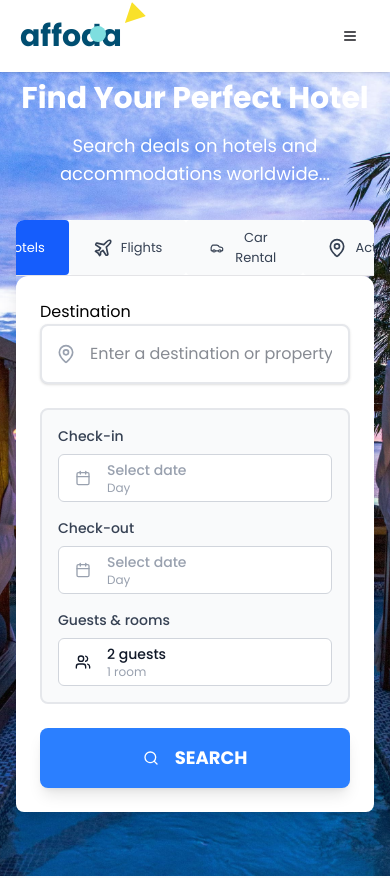
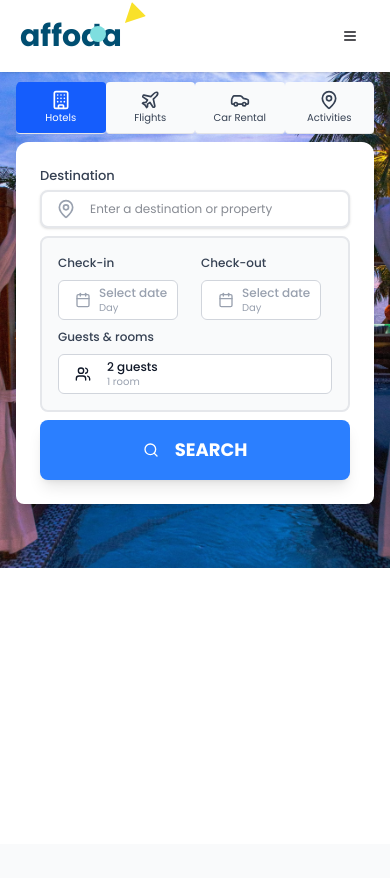
Before and after one commit to Neeraj-gagat/Affoda-frontend, a Next.js app: page / in a window 390 px wide. Shown: the top 878 px of the page. Built offline with nearby package versions, Linux system fonts and the light colour scheme.

Commit message:
hero fixed

```diff
--- a/components/BookingForm.tsx
+++ b/components/BookingForm.tsx
@@ -37,7 +37,7 @@ const BookingForm = () => {
   };
 
   return (
-    <form onSubmit={handleSearch} className="space-y-6">
+    <form onSubmit={handleSearch} className="space-y-2 md:space-y-4">
       {/* Destination */}
       <div className="relative">
         <div className="relative">
@@ -47,32 +47,33 @@ const BookingForm = () => {
             placeholder="Enter a destination or property"
             value={destination}
             onChange={(e) => setDestination(e.target.value)}
-            className="w-full pl-12 pr-4 py-4 text-base text-gray-900 border-2 border-gray-200 rounded-lg focus:outline-none focus:ring-2 focus:ring-blue-500 focus:border-blue-500 bg-white shadow-sm"
+            className="w-full pl-12 pr-4 py-2 md:py-4 text-[12px] md:text-[15px] text-gray-900 border-2 border-gray-200 rounded-lg focus:outline-none focus:ring-2 focus:ring-blue-500 focus:border-blue-500 bg-white shadow-sm"
           />
         </div>
       </div>
 
       {/* Date Range and Guests Container */}
       <div className="bg-gray-50 p-4 rounded-lg border-2 border-gray-200">
-        <div className="grid grid-cols-1 md:grid-cols-3 gap-4">
+        <div className="grid grid-cols-1 md:grid-cols-2 gap-2">
           {/* Check-in Date */}
+          <div className='grid md:flex grid-cols-2 md:flex-row gap-3 '>
           <div>
-            <label className="block text-sm font-medium text-gray-700 mb-2">Check-in</label>
+            <label className="block text-[12px] md:text-[15px] font-medium text-gray-700 mb-2">Check-in</label>
             <Popover>
               <PopoverTrigger asChild>
                 <Button
                   variant="outline"
                   className={cn(
-                    "w-full justify-start text-left h-12 text-gray-900 font-normal bg-white border-gray-300 hover:border-blue-500",
+                    "w-30 md:w-[225px] justify-start text-left h-10 md:h-12 text-gray-900 font-normal bg-white border-gray-300 hover:border-blue-500",
                     !dateRange?.from && "text-gray-400"
                   )}
                 >
-                  <CalendarIcon className="mr-2 h-4 w-4" />
+                  <CalendarIcon className="mr-0 md:mr-2 h-4 w-4" />
                   <div className="flex flex-col items-start">
-                    <span className="text-sm font-medium">
+                    <span className="text-[12px] md:text-[14px] font-medium">
                       {dateRange?.from ? format(dateRange.from, "dd MMM yyyy") : "Select date"}
                     </span>
-                    <span className="text-xs text-gray-400">
+                    <span className="text-[10px] md:text-[12px] text-gray-400">
                       {dateRange?.from ? format(dateRange.from, "EEEE") : "Day"}
                     </span>
                   </div>
@@ -93,22 +94,22 @@ const BookingForm = () => {
 
           {/* Check-out Date */}
           <div>
-            <label className="block text-sm font-medium text-gray-700 mb-2">Check-out</label>
+            <label className="block text-[12px] md:text-[15px] font-medium text-gray-700 mb-2">Check-out</label>
             <Popover>
               <PopoverTrigger asChild>
                 <Button
                   variant="outline"
                   className={cn(
-                    "w-full justify-start text-left h-12 text-gray-900 font-normal bg-white border-gray-300 hover:border-blue-500",
+                    "w-30 md:w-[225px] justify-start text-left h-10 md:h-12 text-gray-900 font-normal bg-white border-gray-300 hover:border-blue-500",
                     !dateRange?.to && "text-gray-400"
                   )}
                 >
-                  <CalendarIcon className="mr-2 h-4 w-4" />
+                  <CalendarIcon className="mr-0 md:mr-2 h-4 w-4" />
                   <div className="flex flex-col items-start">
-                    <span className="text-sm font-medium">
+                    <span className="text-[12px] md:text-[14px] font-medium">
                       {dateRange?.to ? format(dateRange.to, "dd MMM yyyy") : "Select date"}
                     </span>
-                    <span className="text-xs text-gray-400">
+                    <span className="text-[10px] md:text-[12px] text-gray-400">
                       {dateRange?.to ? format(dateRange.to, "EEEE") : "Day"}
                     </span>
                   </div>
@@ -126,22 +127,24 @@ const BookingForm = () => {
               </PopoverContent>
             </Popover>
           </div>
+          </div>
+
 
           {/* Guests */}
           <div>
-            <label className="block text-sm font-medium text-gray-700 mb-2">Guests & rooms</label>
+            <label className="block text-[12px] md:text-[15px] font-medium text-gray-700 mb-2">Guests & rooms</label>
             <Popover open={isGuestPopoverOpen} onOpenChange={setIsGuestPopoverOpen}>
               <PopoverTrigger asChild>
                 <Button
                   variant="outline"
-                  className="w-full justify-start text-left text-gray-900 h-12 font-normal bg-white border-gray-300 hover:border-blue-500"
+                  className="w-full justify-start text-left text-gray-900 h-10 md:h-12 font-normal bg-white border-gray-300 hover:border-blue-500"
                 >
                   <Users className="mr-2 h-4 w-4" />
                   <div className="flex flex-col items-start">
-                    <span className="text-sm font-medium">
+                    <span className="text-[12px] md:text-[14px] font-medium">
                       {adults + children} guests
                     </span>
-                    <span className="text-xs text-gray-400">
+                    <span className="text-[10px] md:text-[12px] text-gray-400">
                       {rooms} room{rooms > 1 ? 's' : ''}
                     </span>
                   </div>
--- a/components/BookingTabs.tsx
+++ b/components/BookingTabs.tsx
@@ -1,6 +1,6 @@
 "use client"
 import React, { useState } from 'react';
-import { Badge } from '@/components/ui/badge';
+// import { Badge } from '@/components/ui/badge';
 import {
   Building,
   Plane,
@@ -22,22 +22,22 @@ const BookingTabs = () => {
   return (
     <div className="bg-transparent rounded-lg shadow-xl overflow-hidden">
       {/* Tab Navigation */}
-      <div className='flex justify-center bg-transparent'>
-      <div className="flex border-b w-[550px] mx-auto bg-white rounded-sm">
+      <div className='flex justify-center bg-transparent -translate-y-2 md:translate-y-4 pt-2.5  md:pt-0'>
+      <div className="flex md:border-b w-[550px] mx-auto bg-transparent md:bg-white rounded-lg z-50">
         {tabs.map((tab) => {
           const IconComponent = tab.icon;
           return (
             <button
               key={tab.id}
               onClick={() => setActiveTab(tab.id)}
-              className={`flex-1 flex items-center justify-center space-x-2 py-2 px-6 relative rounded-sm ${
+              className={`flex-1 border-b flex flex-col md:flex-row items-center justify-center py-2 md:py-3.5 px-3 md:px-4 relative rounded-sm ${
                 activeTab === tab.id
                   ? 'bg-blue-600 text-white'
                   : 'bg-gray-50 text-gray-700 hover:bg-gray-100'
               }`}
             >
               <IconComponent className="h-5 w-5" />
-              <span className="font-[400] text-[13px] items-center">{tab.label}</span>
+              <span className="font-[400] text-[10px] md:text-[13px] items-center">{tab.label}</span>
             </button>
           );
         })}
@@ -48,7 +48,7 @@ const BookingTabs = () => {
       <div className="p-6">
         {activeTab === 'hotels' && (
           <div>
-            <p className='text-black'>Destination</p>
+            <p className='text-gray-700 text-[13px] md:text-[14px] font-[500] pb-1 md:pb-2'>Destination</p>
             {/* <div className="flex space-x-2 mb-6">
               <button className="px-4 py-2 bg-blue-100 text-blue-600 rounded-full text-sm font-medium">
                 Overnight Stays
--- a/components/Hero.tsx
+++ b/components/Hero.tsx
@@ -14,12 +14,12 @@ export const Hero  = () => {
         <div className="flex flex-col min-h-screen">
             <section className="pt-20 pb-16 md:pt-32 md:pb-24 bg-gradient-to-b from-affoda-blue to-affoda-blue/80 text-white relative overflow-hidden" style={{backgroundImage: "url(bg-affoda-fp.jpg)", backgroundSize: "cover", backgroundPosition: "center",backgroundBlendMode: "overlay"}} >
             <div className="container mx-auto px-4 sm:px-6 lg:px-8 relative z-10">
-            <div className="text-center mb-8 md:mb-10">
+            {/* <div className="text-center mb-8 md:mb-10">
               <h1 className="text-3xl md:text-5xl font-bold mb-4">Find Your Perfect Hotel</h1>
               <p className="text-lg md:text-xl max-w-2xl mx-auto">
                 Search deals on hotels and accommodations worldwide...
               </p>
-            </div>
+            </div> */}
 
              {/* Hotel Booking Form */}
              <div className="max-w-5xl mx-auto">
```
